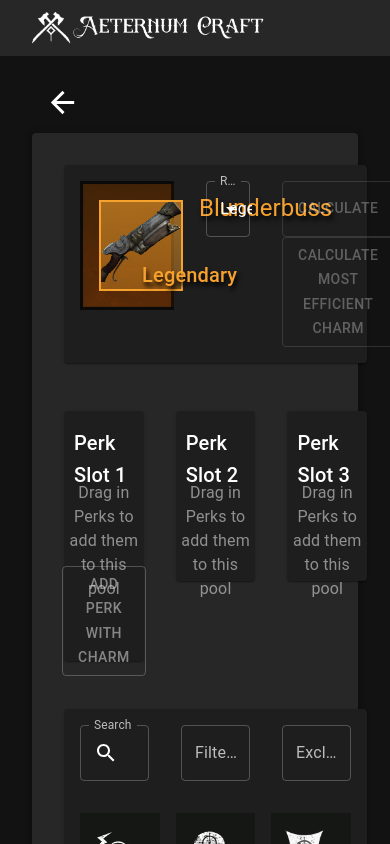
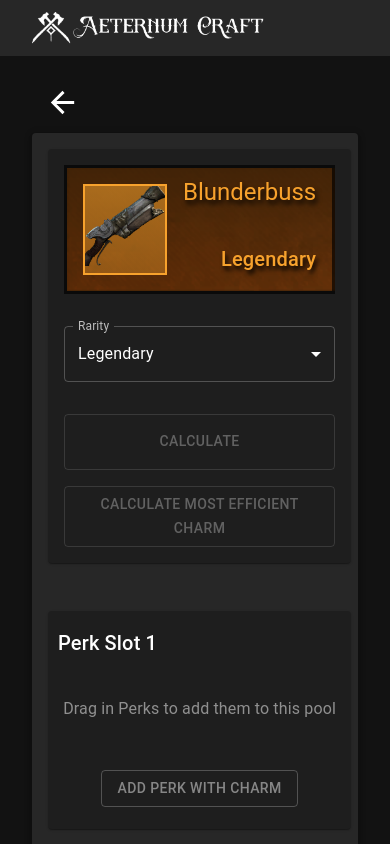
Before and after one commit to Maciva/nwcrafterapp, a React (Create React App) app: page /Blunderbuss in a window 390 px wide. Shown: the top 844 px of the page. Built offline with nearby package versions, Linux system fonts and the light colour scheme.

Commit message:
made grid items responsive for mobile use. Onclick for pers still not implemented

```diff
--- a/src/pages/calculator/Calculator.js
+++ b/src/pages/calculator/Calculator.js
@@ -100,21 +100,21 @@ function Calculator() {
                     <IconButton onClick={() => navigate(-1) } style={{margin: '0.2em'}} >
                         <ArrowBack fontSize="large" />
                     </IconButton>
-                    <Paper style={{ padding: '2em' }} elevation={4} >
+                    <Paper style={{ padding: '1em' }} elevation={4} >
                         <Grid spacing={6} direction="column" container >
                             <Grid item xs={12} >
                                 <Paper style={{ padding: '1em' }} >
                                     <Grid container spacing={4} justifyContent={"space-between"} >
-                                        <Grid item xs={5} >
+                                        <Grid item md={5} xs={12} >
                                             <ItemBanner itemClass={params.itemClass} rarity={rarity} />
                                         </Grid>
-                                        <Grid item xs={3}>
+                                        <Grid item md={3} xs={12}>
                                             <TextField onChange={(e) => setRarity(e.target.value)} select fullWidth color="secondary" label="Rarity" value={rarity} variant="outlined" >
                                                 <MenuItem value="legendary">Legendary</MenuItem>
                                                 <MenuItem value="epic">Epic</MenuItem>
                                             </TextField>
                                         </Grid>
-                                        <Grid item xs={4} container justifyContent="space-between" direction="column"  >
+                                        <Grid item md={4} xs={12} spacing={2} container justifyContent="space-between" direction="column"  >
                                             <Grid item >
                                                 <Button
                                                     onClick={() => openCalculateResult(perkCalculator.current.calculate(selectedPerks))}
--- a/src/pages/calculator/components/PerkBanner.js
+++ b/src/pages/calculator/components/PerkBanner.js
@@ -8,7 +8,7 @@ function PerkBanner(props) {
 
     const [tooltipOpen, setTooltipOpen] = React.useState(false);
 
-    const { perk, draggable, onSelect, disabled } = props;
+    const { perk, draggable, onSelect, disabled, onClick } = props;
 
     const getItemClassBonusGs = () => {
         for (let element in perk.itemClassBonuses) {
--- a/src/pages/calculator/components/PerkContainer/PerkContainerAll.js
+++ b/src/pages/calculator/components/PerkContainer/PerkContainerAll.js
@@ -29,7 +29,7 @@ export default function PerkContainerAll(props) {
 
         <Grid container spacing={4} >
             {selectedPerks.map((perkList, index) => {
-                return <Grid item xs={4} key={generateKeyWithSuffix(index)} >
+                return <Grid item md={4} xs={12} key={generateKeyWithSuffix(index)} >
                     <PerkContainerSingle handleAddPerkWithCharm={handleAddPerkWithCharm} onDelete={onDelete} canDrop={(perk) => canDrop(perk, index)} onDrop={onDrop} perks={perkList} index={index} />
                 </Grid>
             })}
--- a/src/pages/calculator/components/PerkSelector.js
+++ b/src/pages/calculator/components/PerkSelector.js
@@ -83,7 +83,7 @@ function PerkSelector(props) {
     // rendering functions
     const renderFilters = () => {
         return <Grid item container spacing={4}>
-            <Grid item xs={4} >
+            <Grid item md={4} xs={12} >
                 <TextField
                     fullWidth
                     InputProps={{
@@ -99,7 +99,7 @@ function PerkSelector(props) {
                     onChange={handleFilterChange}
                 />
             </Grid>
-            <Grid item xs={4} >
+            <Grid item md={4} xs={12} >
                 <Autocomplete
                     multiple
                     id="tags-filled"
@@ -126,7 +126,7 @@ function PerkSelector(props) {
                     )}
                 />
             </Grid>
-            <Grid item xs={4} >
+            <Grid item md={4} xs={12} >
                 <Autocomplete
                     multiple
                     id="tags-filled"
@@ -162,7 +162,7 @@ function PerkSelector(props) {
                 <Grid item container spacing={2} >
                     {filteredPerks.map((perk, index) => {
                         return (
-                            <Grid key={perk.perkId} xs={4} item >
+                            <Grid key={perk.perkId} md={4} xs={12} item >
                                 <PerkBanner disabled={!charmPerks && !perk.weight} onSelect={onSelect} draggable={draggable} perk={perk} gs={625} />
                             </Grid>
                         )
--- a/src/pages/calculator/components/ReducedPerkBanner.js
+++ b/src/pages/calculator/components/ReducedPerkBanner.js
@@ -30,9 +30,8 @@ function ReducedPerkBanner(props) {
 
                 <Grid
                     container
-                    spacing={4}
+                    spacing={2}
                     alignItems={"center"}
-                    wrap="nowrap"
                     style={{ height: '5.5em' }}
                 >
                     <Grid xs={2} item>
--- a/src/pages/home/Home.js
+++ b/src/pages/home/Home.js
@@ -23,7 +23,7 @@ function Home() {
                 <Grid style={{ padding: '2em' }} container spacing={4} >
                     {Object.keys(itemClasses).map((itemClass, index) => {
                         return (
-                            <Grid key={index} item xs={3} >
+                            <Grid key={index} item md={3} xs={6} >
                                 <Link to={`/${itemClass}`} style={{ textDecoration: 'none' }} >
                                     <ItemCard name={itemClass} icon={`../../res/${itemClasses[itemClass].icon}`} />
                                 </Link>
```
